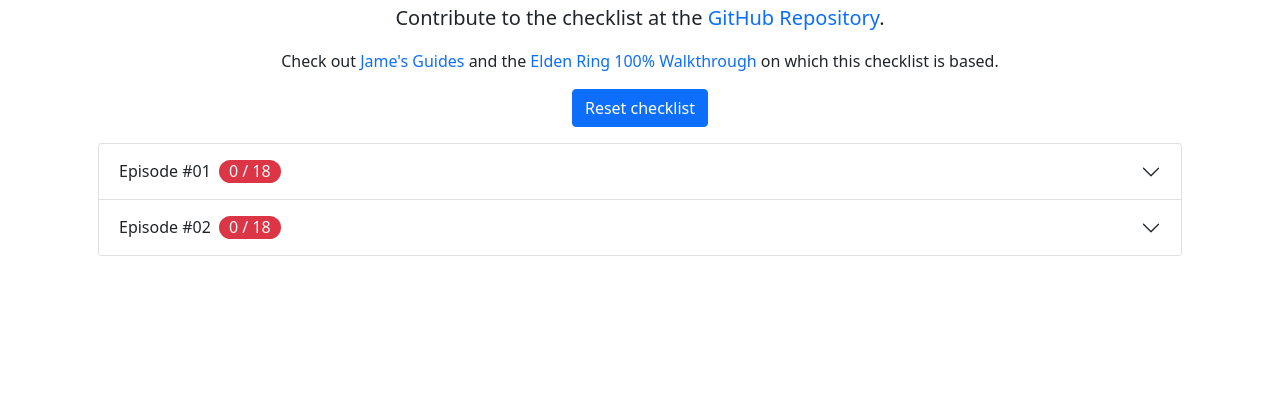
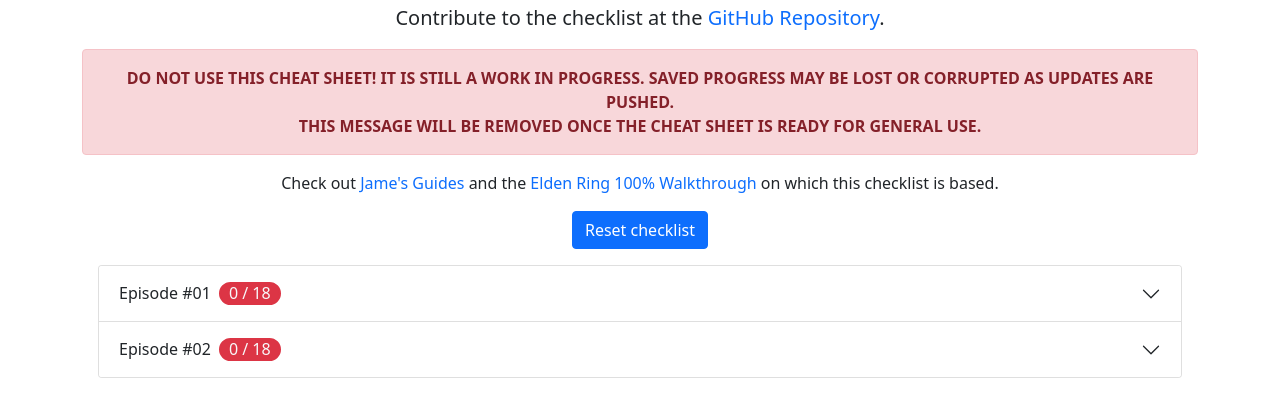
Before and after one commit to SunMar/elden-ring-cheat-sheet, a plain HTML site: page index.html in a window 1280 px wide. Shown: the part 53-470 px from the top of the page. Drawn offline with nearby package versions, Linux system fonts and the light colour scheme.

Commit message:
Added warning that the Cheat Sheet is still a work in progress

```diff
--- a/index.html
+++ b/index.html
@@ -20,6 +20,10 @@
       <div class="col-12 text-center">
         <h1>Elden Ring Cheat Sheet</h1>
         <p class="lead">Contribute to the checklist at the <a href="https://github.com/SunMar/elden-ring-cheat-sheet">GitHub Repository</a>.</p>
+        <p class="alert alert-danger text-uppercase fw-bold">
+          Do not use this Cheat Sheet! It is still a work in progress. Saved progress may be lost or corrupted as updates are pushed.<br/>
+          This message will be removed once the Cheat Sheet is ready for general use.
+        </p>
         <p>Check out <a href="https://www.youtube.com/c/JamesGuides7">Jame's Guides</a> and the <a href="https://www.youtube.com/watch?v=9Kn75xtLPDY&list=PLtT13aAeylwEZDq9eCBP8-KwLHNFIzXFA" target="_blank">Elden Ring 100% Walkthrough</a> on which this checklist is based.</p>
       </div>
     </div>
```
